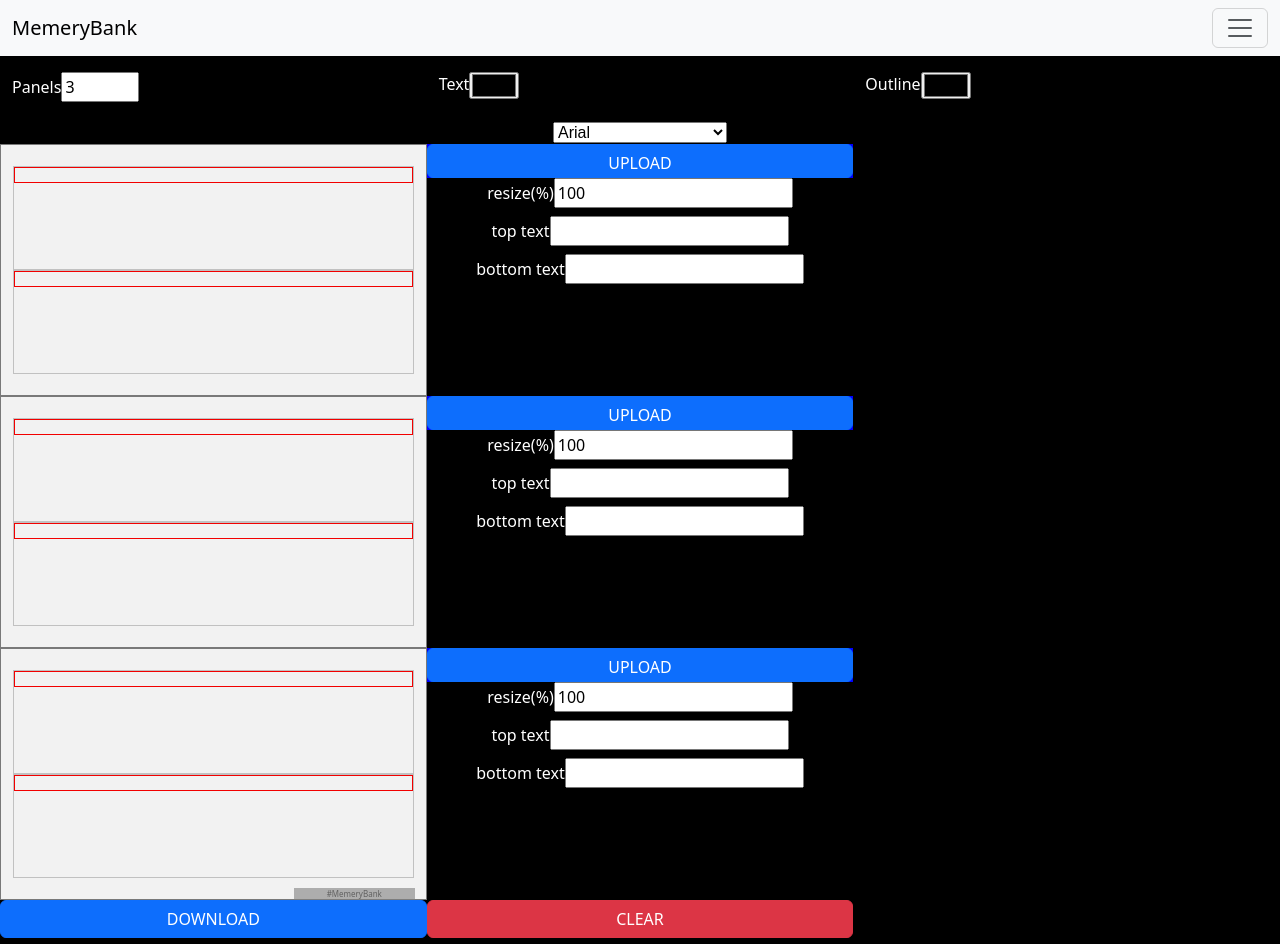
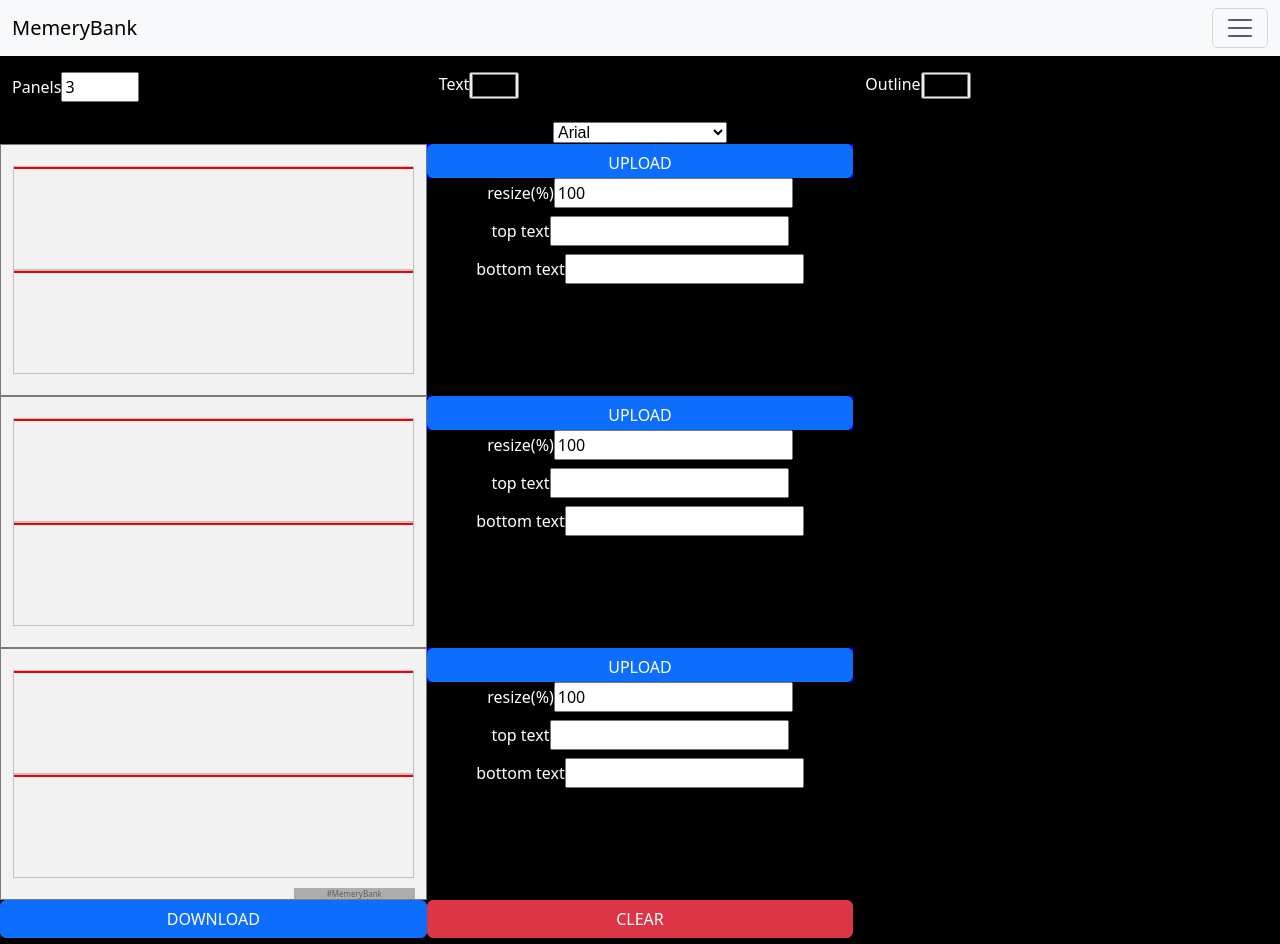
Before and after one commit to David-Mullally/memery_bank, a Next.js app: page /memePage in a window 1280 px wide. Built offline with nearby package versions, Linux system fonts and the light colour scheme.

Commit message:
further adjust

```diff
--- a/src/app/components/draggableComponent.tsx
+++ b/src/app/components/draggableComponent.tsx
@@ -90,9 +90,8 @@ const DraggableElement: React.FC<DraggableElementProps> = ({
             border: resizableDivVisible ? "1px solid #f00" : "",
             cursor: "move",
             maxWidth: "100%",
-            fontSize: "1vh",
+            fontSize: "2vh",
             fontFamily: `${fontFamily}`,
-            height: "2em",
             color: `${imageTextColor}`,
             textShadow: `-1px -1px 0 ${imageTextOutlineColor}, 1px -1px 0 ${imageTextOutlineColor}, -1px 1px 0 ${imageTextOutlineColor}, 1px 1px 0 ${imageTextOutlineColor}`,
             overflowWrap: "break-word", // Word wrap to prevent overflowing
```
